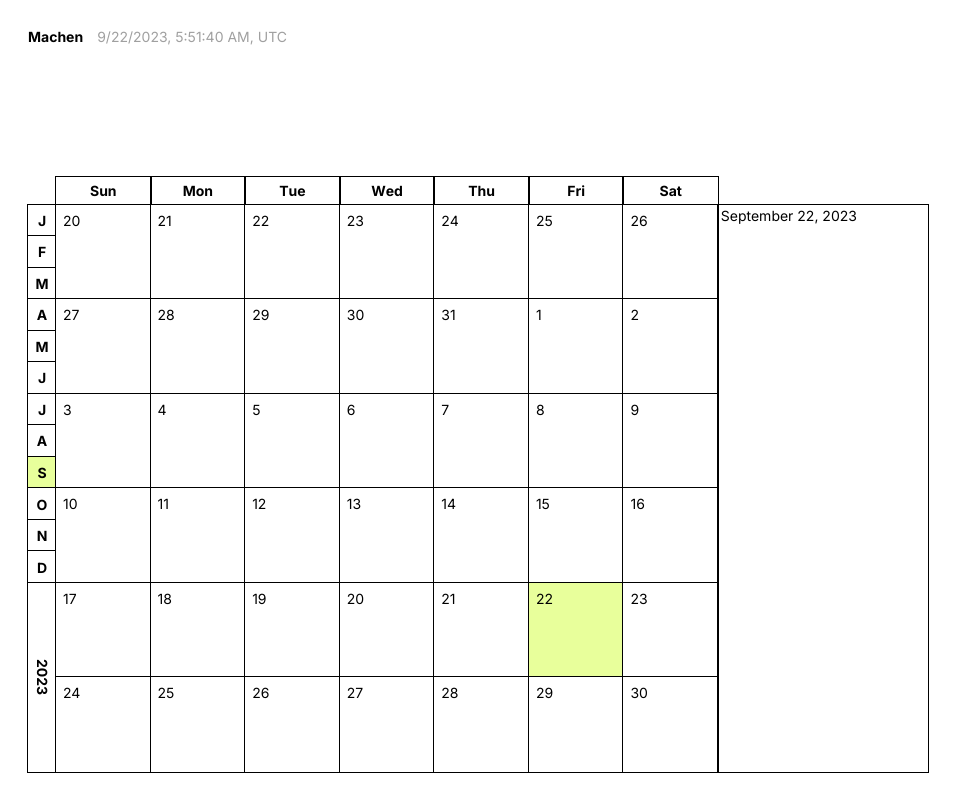
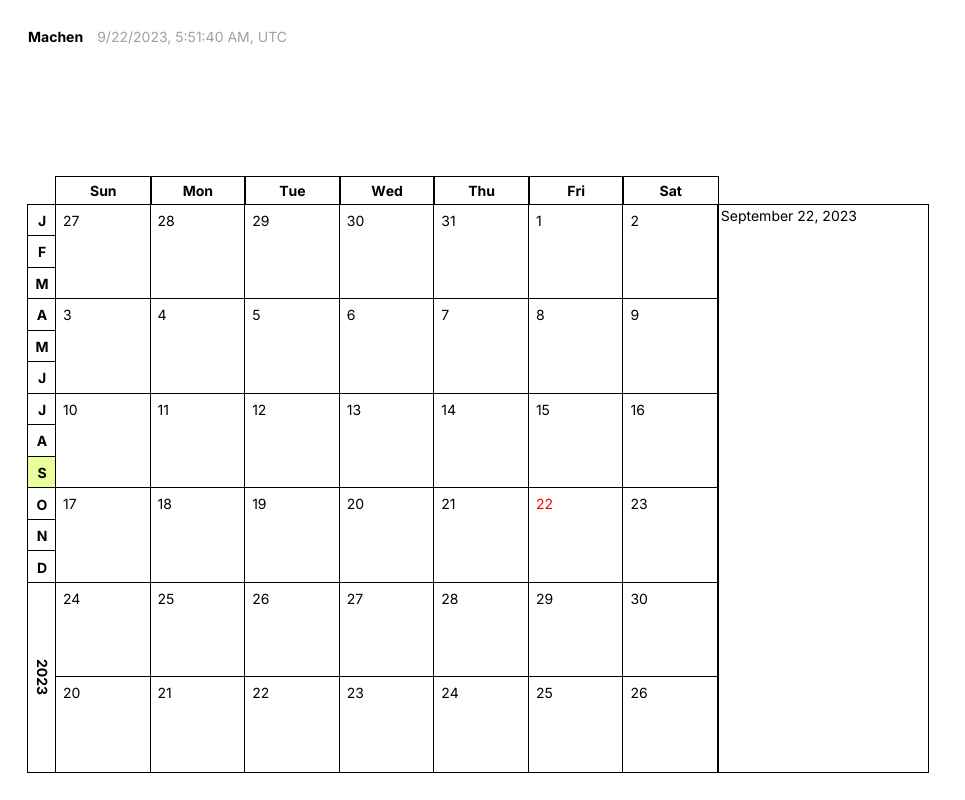
Before and after one commit to skatingincentralpark/machen-v2, a Next.js app: page / in a window 1280 px wide. Shown: the whole page, without its empty margins (0-965 px from the left). Built offline with nearby package versions, Linux system fonts and the light colour scheme.

Commit message:
Add localstorage for read/write notes

```diff
--- a/src/components/Calendar/DayCell.tsx
+++ b/src/components/Calendar/DayCell.tsx
@@ -11,12 +11,15 @@ import {
   SheetTitle,
   SheetTrigger,
 } from "@/components/UI/Sheet";
-import { Button } from "@/components/UI/Button";
 
 import { media } from "@/lib/media-queries";
 import { weekdays } from "@/lib/date";
 
 import dynamic from "next/dynamic";
+
+import { type Dispatch, type SetStateAction } from "react";
+import { type NotesData } from "@/types/note";
+import { type LexicalEditor } from "lexical";
 
 const Editor = dynamic(() => import("@/components/Editor"), {
   ssr: false,
@@ -29,23 +32,71 @@ interface Props {
   date: Date;
   currentDate: Date;
   onClick: (date: Date) => void;
+  text: string | undefined;
+  setNotes: Dispatch<SetStateAction<NotesData>>;
 }
 
-const DayCell = ({ date, currentDate, onClick }: Props) => {
+const DayCell = ({ date, currentDate, onClick, text, setNotes }: Props) => {
   const localeDateString = date.toLocaleDateString(undefined, {
     dateStyle: "long",
   });
 
   const weekday = weekdays[date.getDay()];
 
+  function saveNote(editor: LexicalEditor, isEmpty: () => boolean) {
+    setNotes((prevNotes) => {
+      const editorStateJson = JSON.stringify(editor.getEditorState());
+
+      const month = currentDate.getMonth();
+      const day = currentDate.getDate();
+      const year = currentDate.getFullYear();
+
+      const newNotes = {
+        ...prevNotes,
+      };
+
+      if (isEmpty()) {
+        delete newNotes[year]?.[month]?.[day];
+      } else {
+        newNotes[year] = {
+          ...newNotes[year],
+          [month]: {
+            ...newNotes[year]?.[month],
+            [day]: { text: editorStateJson },
+          },
+        };
+      }
+
+      localStorage.setItem("machen-data", JSON.stringify(newNotes));
+
+      return newNotes;
+    });
+  }
+
+  function deleteNote() {
+    setNotes((prevNotes) => {
+      const month = currentDate.getMonth();
+      const day = currentDate.getDate();
+      const year = currentDate.getFullYear();
+
+      const newNotes = {
+        ...prevNotes,
+      };
+      delete newNotes[year]?.[month]?.[day];
+      localStorage.setItem("machen-data", JSON.stringify(newNotes));
+      return newNotes;
+    });
+  }
+
   return (
     <Sheet>
       <SheetTrigger asChild>
         <Cell
           onClick={() => onClick(date)}
-          highlighted={
+          isSelected={
             date.toLocaleDateString() === currentDate.toLocaleDateString()
           }
+          hasNote={!!text}
           aria-label={`Select ${weekday}, ${localeDateString}`}
         >
           {date.getDate()}
@@ -60,16 +111,11 @@ const DayCell = ({ date, currentDate, onClick }: Props) => {
               Edit your note here
             </SheetDescription>
 
-            <Editor />
-
-            <ButtonWrapper>
-              <SheetClose asChild>
-                <Button aria-label="Close">Close</Button>
-              </SheetClose>
-              <SheetClose asChild>
-                <Button>Save changes</Button>
-              </SheetClose>
-            </ButtonWrapper>
+            <Editor
+              editorStateString={text}
+              save={saveNote}
+              deleteText={deleteNote}
+            />
           </Inner>
         </SheetContentInnerV2>
 
@@ -85,12 +131,6 @@ export default DayCell;
 
 const SheetContentInnerV2 = styled(SheetContentInner)`
   background-color: var(--subtle-off-white-coloring);
-`;
-const ButtonWrapper = styled.div`
-  display: flex;
-
-  flex-direction: row;
-  gap: 0.5rem;
 `;
 const Inner = styled.div`
   max-width: 50rem;
@@ -112,15 +152,16 @@ const Inner = styled.div`
     width: calc(100% - 2rem);
   }
 `;
-const Cell = styled.button<{ highlighted: boolean }>`
+const Cell = styled.button<{ isSelected: boolean; hasNote: boolean }>`
   outline: 1px solid black;
   outline-offset: -0.5px;
   aspect-ratio: initial;
   width: 100%;
-  background-color: ${({ highlighted }) =>
-    highlighted ? "var(--highlight)" : "white"};
+  color: ${({ isSelected }) => (isSelected ? "red" : "#000")};
+  background-color: ${({ hasNote }) => (hasNote ? "var(--highlight)" : "#fff")};
   display: flex;
   padding: 0.5rem;
+  transition: var(--cell-transition);
 
   ${media.sm} {
     aspect-ratio: 1;
--- a/src/components/Calendar/DayCells.tsx
+++ b/src/components/Calendar/DayCells.tsx
@@ -1,5 +1,5 @@
 "use client";
-import { type Dispatch, type SetStateAction } from "react";
+import { type Dispatch, type SetStateAction, useState, useEffect } from "react";
 import styled from "@emotion/styled";
 import {
   eachDayOfInterval,
@@ -11,6 +11,7 @@ import {
   subWeeks,
 } from "date-fns";
 import DayCell from "@/components/Calendar/DayCell";
+import { type NotesData } from "@/types/note";
 
 interface Props {
   currentDate: Date;
@@ -18,6 +19,36 @@ interface Props {
 }
 
 const DayCells = ({ currentDate, setCurrentDate }: Props) => {
+  const [notes, setNotes] = useState<NotesData>({});
+
+  useEffect(() => {
+    function getDataFromStorage() {
+      // getting stored value
+      const machenData = localStorage.getItem("machen-data");
+      if (machenData === null) return {};
+
+      const initialValue: unknown = JSON.parse(machenData);
+
+      const assert = (value: unknown): value is NotesData => {
+        if (typeof value !== "object" || value === null) return false;
+        return true;
+      };
+
+      if (!assert(initialValue)) {
+        throw new Error("Something went wrong retreiving notes data.");
+      }
+
+      return initialValue;
+    }
+
+    setNotes(getDataFromStorage());
+  }, [setNotes]);
+
+  interface Day {
+    text: string | undefined;
+    date: Date;
+  }
+
   const firstDayOfMonth = startOfMonth(currentDate);
   const lastDayOfMonth = endOfMonth(currentDate);
 
@@ -27,30 +58,42 @@ const DayCells = ({ currentDate, setCurrentDate }: Props) => {
   });
 
   /** To ensure 42 cells always */
-  const extraCells = eachDayOfInterval({
-    start: subWeeks(startOfWeek(firstDayOfMonth), 1),
-    end: subDays(startOfWeek(firstDayOfMonth), 1),
+  const extraDatesInMonth =
+    datesInMonth.length === 35
+      ? eachDayOfInterval({
+          start: subWeeks(startOfWeek(firstDayOfMonth), 1),
+          end: subDays(startOfWeek(firstDayOfMonth), 1),
+        })
+      : [];
+
+  const cells = [...datesInMonth, ...extraDatesInMonth].map((date) => {
+    const day: Day = {
+      text: undefined,
+      date,
+    };
+
+    const month = date.getMonth();
+    const year = date.getFullYear();
+    const notesForDay = notes?.[year]?.[month]?.[date.getDate()];
+
+    if (notesForDay) {
+      day.text = notesForDay.text;
+    }
+
+    return day;
   });
 
   return (
     <>
       <Cells>
-        {datesInMonth.length === 35 &&
-          extraCells.map((cell, index) => (
-            <DayCell
-              key={`${cell.getMonth()}/${index}`}
-              currentDate={currentDate}
-              date={cell}
-              onClick={() => setCurrentDate(cell)}
-            />
-          ))}
-
-        {datesInMonth.map((cell, index) => (
+        {cells.map((cell, index) => (
           <DayCell
-            key={`${cell.getMonth()}/${index}`}
+            key={`${cell.date.getMonth()}/${index}`}
             currentDate={currentDate}
-            date={cell}
-            onClick={() => setCurrentDate(cell)}
+            date={cell.date}
+            onClick={() => setCurrentDate(cell.date)}
+            text={cell.text}
+            setNotes={setNotes}
           />
         ))}
       </Cells>
--- a/src/components/Editor/index.tsx
+++ b/src/components/Editor/index.tsx
@@ -1,13 +1,16 @@
 "use client";
 
 import styled from "@emotion/styled";
+import { useEffect } from "react";
 
+import { $getRoot, type LexicalEditor } from "lexical";
 import { LexicalComposer } from "@lexical/react/LexicalComposer";
 import { RichTextPlugin } from "@lexical/react/LexicalRichTextPlugin";
 import { ContentEditable } from "@lexical/react/LexicalContentEditable";
 import LexicalErrorBoundary from "@lexical/react/LexicalErrorBoundary";
 import { HeadingNode, QuoteNode } from "@lexical/rich-text";
 import { ListItemNode, ListNode } from "@lexical/list";
+import { useLexicalComposerContext } from "@lexical/react/LexicalComposerContext";
 
 import ToolbarPlugin from "./plugins/ToolbarPlugin";
 import defaultTheme from "./themes/default";
@@ -15,13 +18,21 @@ import { ListPlugin } from "./plugins/ListPlugin";
 import { AutoFocusPlugin } from "./plugins/LexicalAutoFocusPlugin";
 
 import { media } from "@/lib/media-queries";
+import { SheetClose } from "@/components/UI/Sheet";
 import { ScrollArea } from "@/components/UI/ScrollArea";
+import { Button } from "@/components/UI/Button";
 
 function onError(error: Error) {
   console.error(error);
 }
 
-function Editor() {
+interface Props {
+  editorStateString: string | undefined;
+  save: (editor: LexicalEditor, isEmpty: () => boolean) => void;
+  deleteText: () => void;
+}
+
+function Editor(props: Props) {
   const initialConfig = {
     namespace: "MyEditor",
     onError,
@@ -32,6 +43,37 @@ function Editor() {
   return (
     <LexicalComposer initialConfig={initialConfig}>
       <EditorContainer>
+        <EditorComponents {...props} />
+      </EditorContainer>
+    </LexicalComposer>
+  );
+}
+
+function EditorComponents({ editorStateString, save, deleteText }: Props) {
+  const [editor] = useLexicalComposerContext();
+
+  useEffect(() => {
+    if (!editorStateString) return;
+    editor.update(() => {
+      const editorState = editor.parseEditorState(editorStateString);
+      editor.setEditorState(editorState);
+    });
+  }, [editorStateString, editor]);
+
+  const isEditorEmpty = () =>
+    editor.getEditorState().read(() => {
+      const root = $getRoot();
+      const rootFirstChild = root.getFirstChild();
+      if (!rootFirstChild) return true;
+
+      const fcEmptyFunc = rootFirstChild.isEmpty as () => boolean;
+      const fcEmpty = fcEmptyFunc && fcEmptyFunc();
+      const isEmpty = fcEmpty && root.getChildrenSize() === 1;
+      return isEmpty;
+    });
+
+  return (
+    <>
       <ToolbarPlugin />
       <ScrollArea>
         <EditorInner>
@@ -44,8 +86,20 @@ function Editor() {
           <ListPlugin />
         </EditorInner>
       </ScrollArea>
-      </EditorContainer>
-    </LexicalComposer>
+      <ButtonWrapper>
+        <SheetClose asChild>
+          <Button aria-label="Close editor">Close</Button>
+        </SheetClose>
+        <SheetClose asChild>
+          <Button onClick={() => save(editor, isEditorEmpty)}>Save</Button>
+        </SheetClose>
+        <SheetClose asChild>
+          <Button onClick={deleteText} variant="destructive">
+            Delete Note
+          </Button>
+        </SheetClose>
+      </ButtonWrapper>
+    </>
   );
 }
 
@@ -70,6 +124,11 @@ const EditorInner = styled.div`
   position: relative;
   height: 100%;
   width: 100%;
+`;
+const ButtonWrapper = styled.div`
+  display: flex;
+  flex-direction: row;
+  gap: 0.5rem;
 `;
 const SContentEditable = styled(ContentEditable)`
   border-radius: 3px;
--- /dev/null
+++ b/src/types/note.ts
@@ -0,0 +1,32 @@
+const NOTE_TEXT = `{"root":{"children":[{"children":[{"detail":0,"format":0,"mode":"normal","style":"","text":"Hey there","type":"text","version":1}],"direction":"ltr","format":"","indent":0,"type":"paragraph","version":1}],"direction":"ltr","format":"","indent":0,"type":"root","version":1}}`;
+
+export interface NotesData {
+  [year: number]: {
+    [month: number]: {
+      [day: number]: {
+        text: string;
+      };
+    };
+  };
+}
+
+const NOTES_DATA: NotesData = {
+  2023: {
+    9: {
+      10: {
+        text: NOTE_TEXT,
+      },
+      14: {
+        text: NOTE_TEXT,
+      },
+    },
+
+    10: {
+      31: {
+        text: NOTE_TEXT,
+      },
+    },
+  },
+};
+
+export const JSON_NOTES_DATA = JSON.stringify(NOTES_DATA);
--- a/tsconfig.json
+++ b/tsconfig.json
@@ -13,6 +13,7 @@
     "resolveJsonModule": true,
     "isolatedModules": true,
     "incremental": true,
+    "noUncheckedIndexedAccess": true,
     "plugins": [
       {
         "name": "next"
```
Lines whose indentation alone changed are shown as unchanged.
